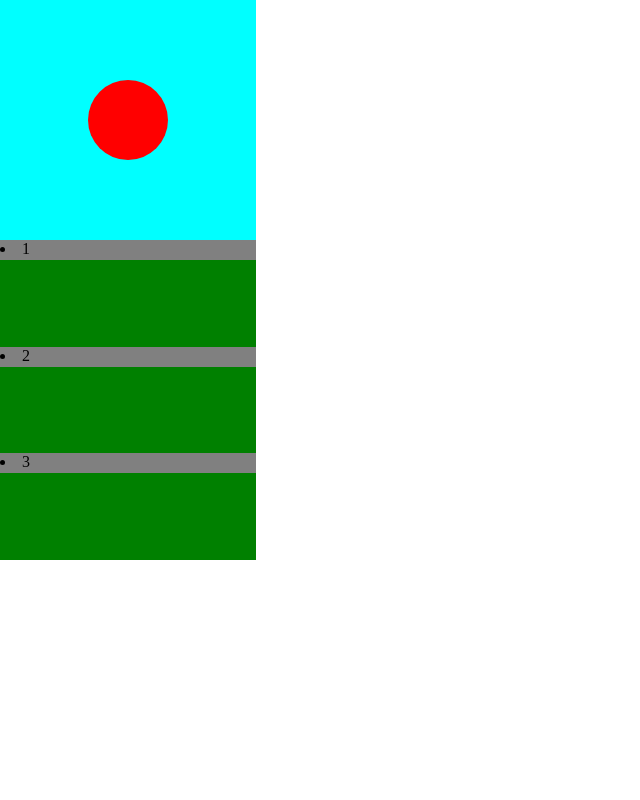
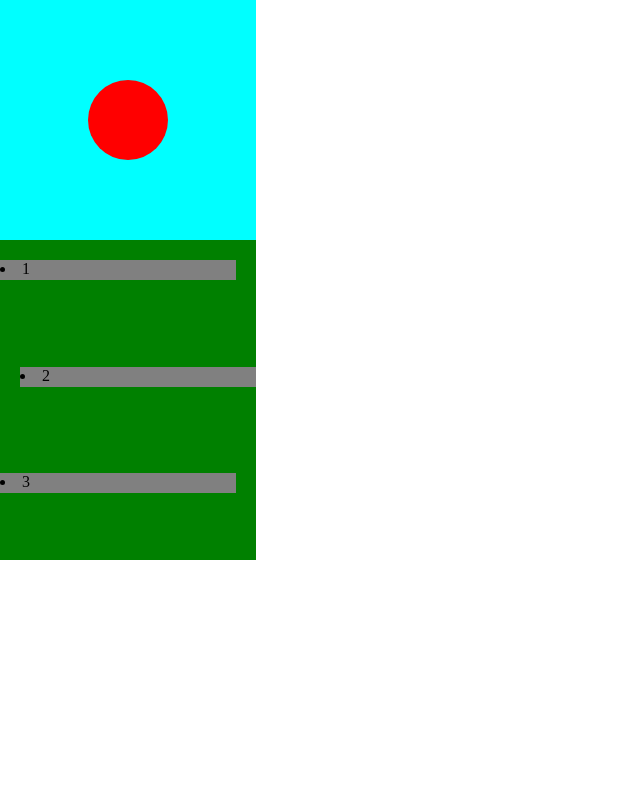
Before and after one commit to adso-2696118/grupo2, a plain HTML site: page index.html in a window 1280 px wide. Shown: the whole page, without its empty margins (0-640 px from the left). Drawn offline with Linux system fonts and the light colour scheme.

Commit message:
cambio estilo

```diff
--- a/css/style.css
+++ b/css/style.css
@@ -33,9 +33,22 @@
     display: grid;
     grid-template-rows: auto auto auto;
 }
-.item{
+.item1{
+
     height: 20px;
     background-color: gray;
+    margin: 20px 20px 10px 0px;
+}
+.item2{
+
+    height: 20px;
+    background-color: gray;
+    margin: 20px 0px 10px 20px;
+}
+.item3{
+    height: 20px;
+    background-color: gray;
+    margin: 20px 20px 10px 0px;
 }
 
 .blanco{
--- a/index.html
+++ b/index.html
@@ -12,9 +12,9 @@
             <div class="foto"></div>
         </section>
         <section name="" id="" class="itms">
-            <li class="item">1</li>
-            <li class="item">2</li>
-            <li class="item">3</li>
+            <li class="item1">1</li>
+            <li class="item2">2</li>
+            <li class="item3">3</li>
         </section>
         <section name="" id="" class="blanco">
             <div></div>
```
